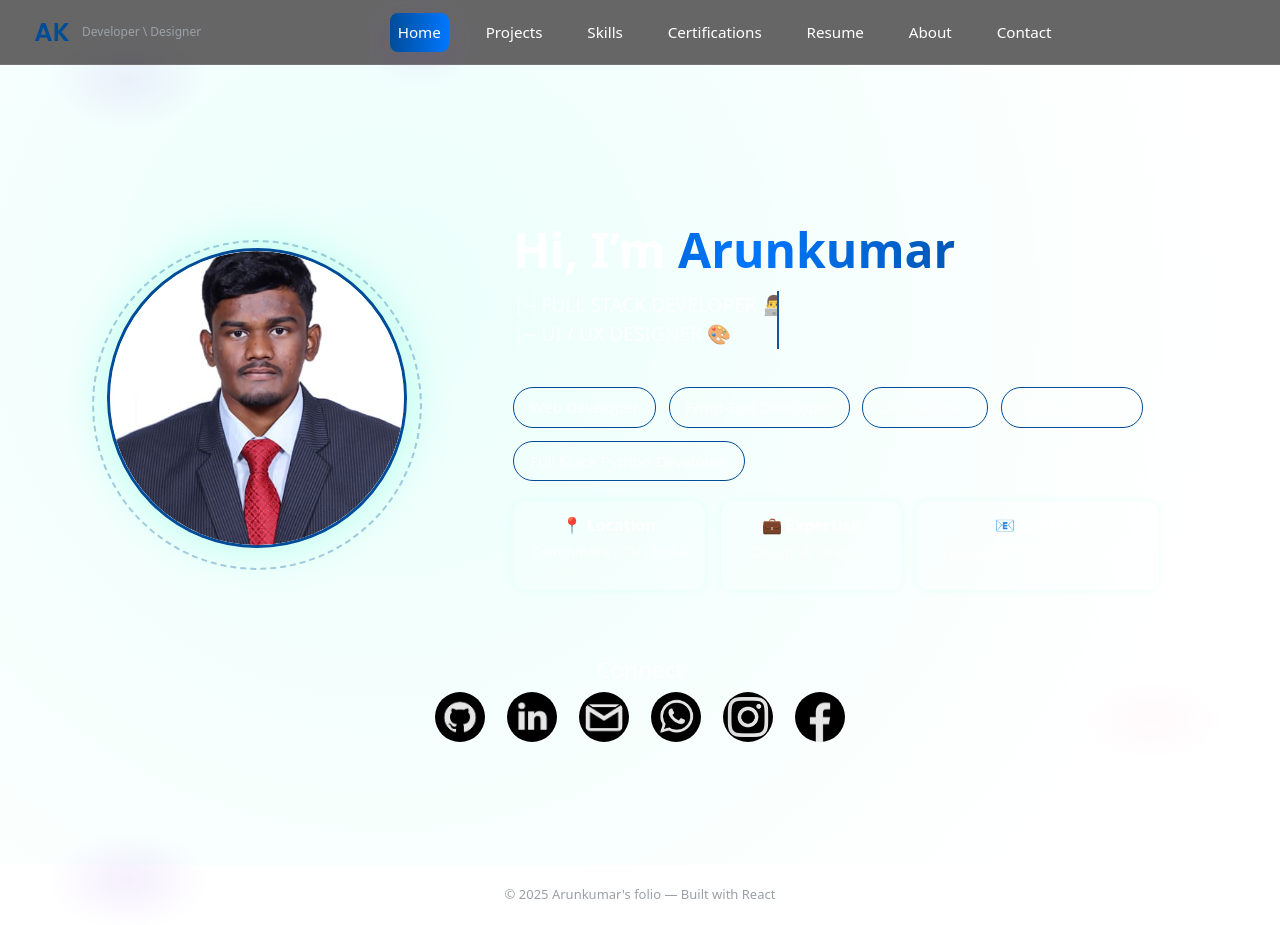
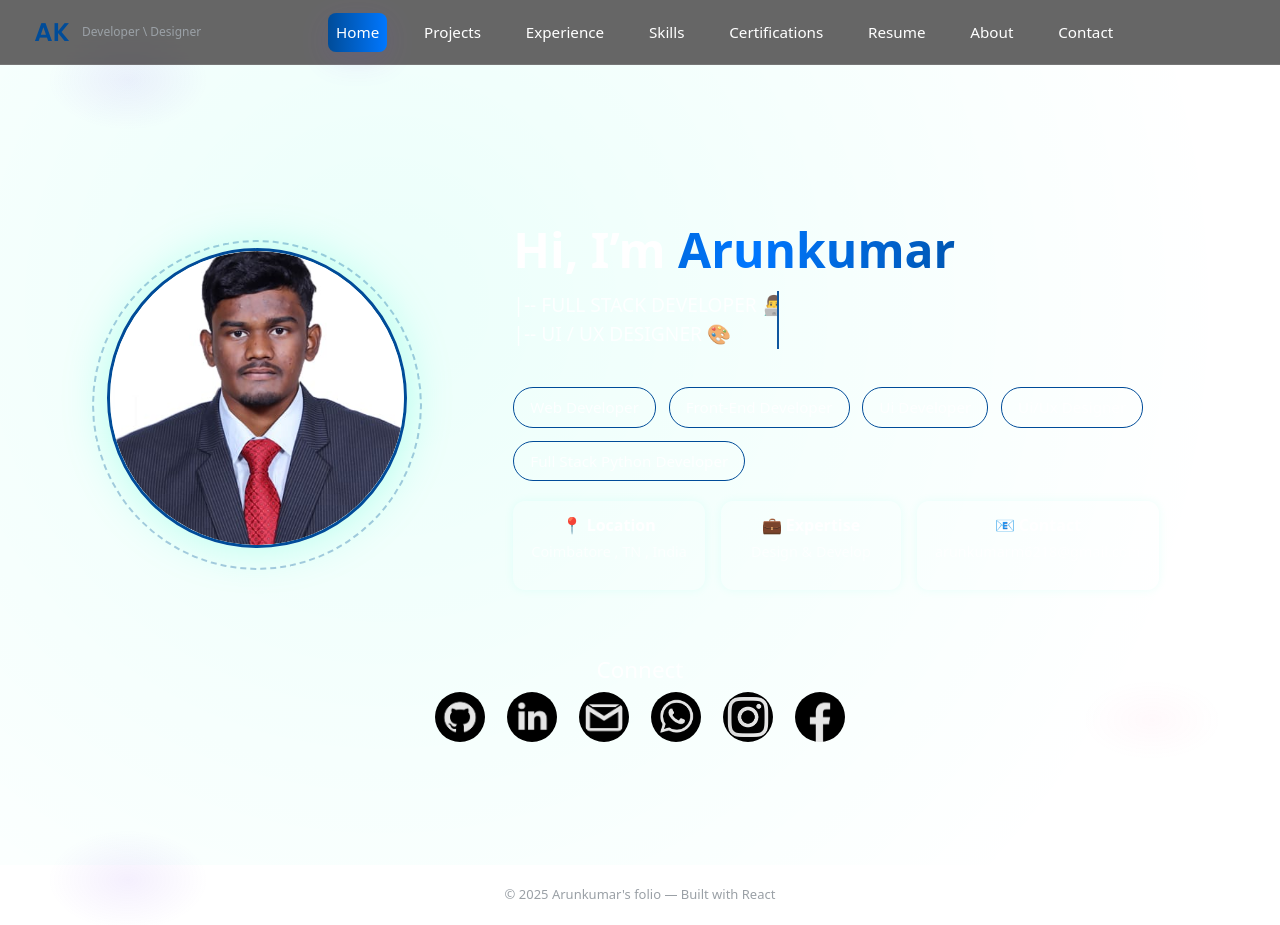
Before and after one commit to arunkumar6218/portfolio, a React (Vite) app: page / in a window 1280 px wide. Built offline with nearby package versions, Linux system fonts and the light colour scheme; the HTML template or start-up script is replaced by a standard one.

Commit message:
Navbar.jsx

```diff
--- a/src/components/Navbar.jsx
+++ b/src/components/Navbar.jsx
@@ -7,6 +7,7 @@ import "bootstrap/dist/js/bootstrap.bundle.min.js";
 const links = [
   { label: "Home", to: "/" },
   { label: "Projects", to: "/projects" },
+  { label: "Experience", to: "/experience" },
   { label: "Skills", to: "/skills" },
   { label: "Certifications", to: "/certificates" },
   { label: "Resume", to: "/resume" },
```
